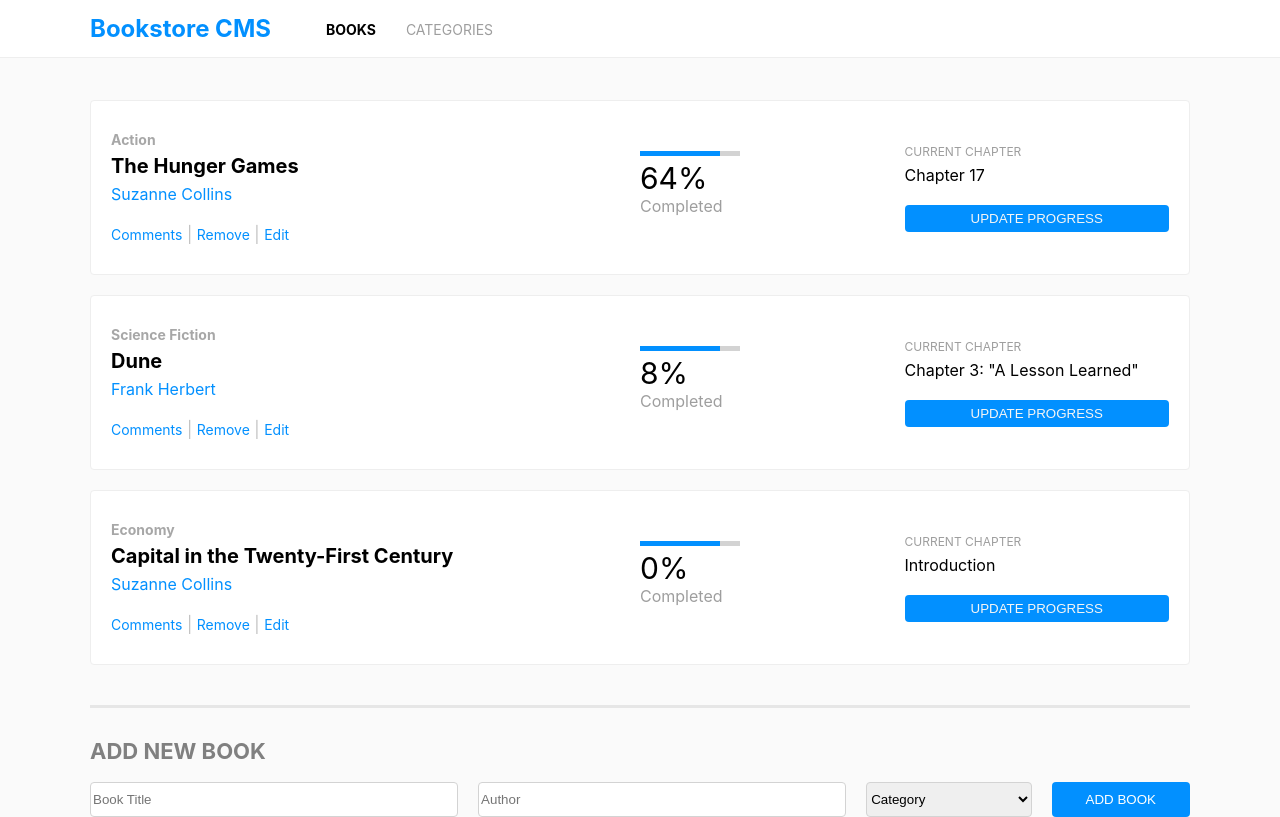
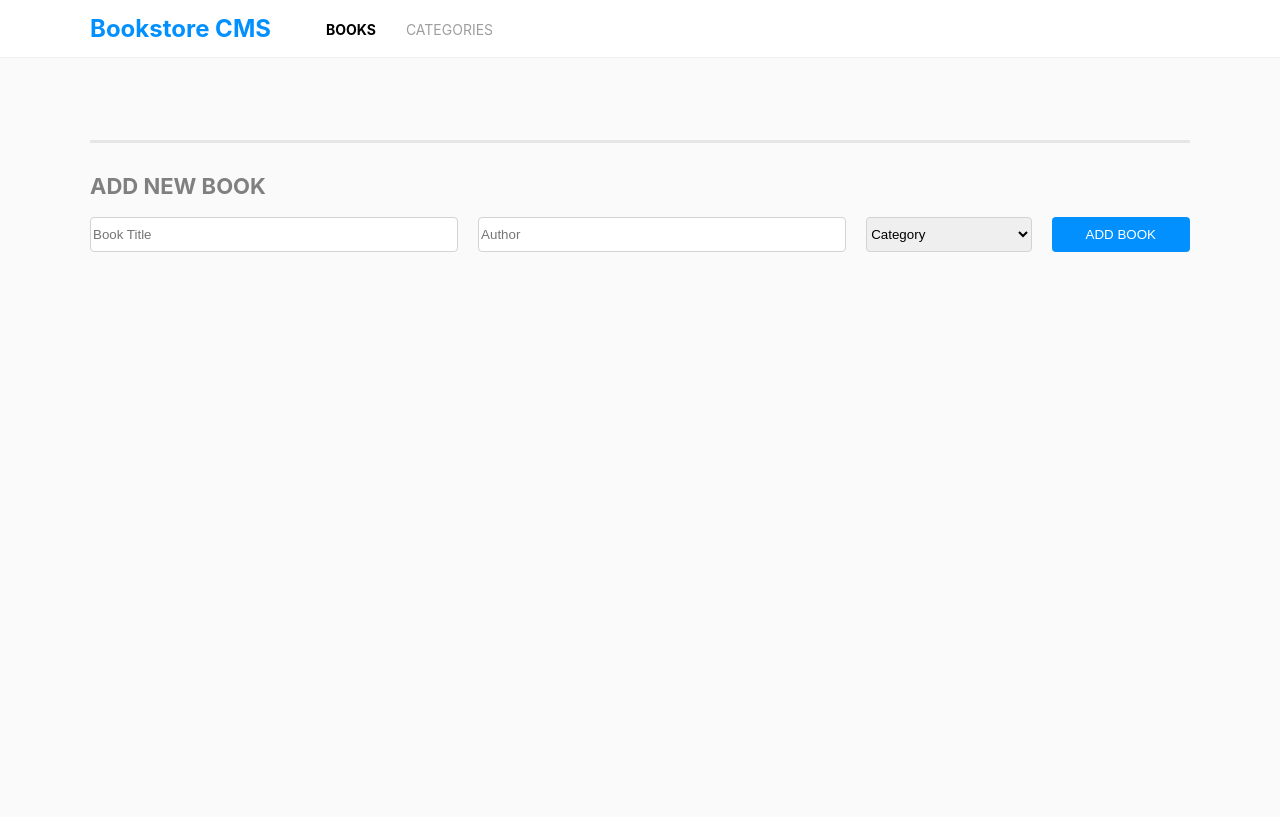
Before and after one commit to fernandorpm/bookstore, a React (Create React App) app: page / in a window 1280 px wide. Built offline with nearby package versions, Linux system fonts and the light colour scheme.

Commit message:
Add remove functionality

```diff
--- a/src/components/books/Book.js
+++ b/src/components/books/Book.js
@@ -1,38 +1,50 @@
 import React from 'react';
 import PropTypes from 'prop-types';
 
+import { useDispatch } from 'react-redux';
 import BookInfo from './BookInfo';
 import BookProgress from './BookProgress';
 import BookChapter from './BookChapter';
 
-const Book = ({ info }) => (
+import { removeBook } from '../../redux/books/books';
+
+const Book = ({
+  id, title, author, category, percentage, chapter,
+}) => {
+  const dispatch = useDispatch();
+
+  return (
     <div className="book">
       <div className="book-details">
-      <BookInfo category={info.category} name={info.name} author={info.author} />
+        <BookInfo category={category} title={title} author={author} />
         <div className="book-actions">
           <a href="/#">Comments</a>
           {' | '}
-        <a href="/#">Remove</a>
+          <a href="/#" onClick={() => dispatch(removeBook(id))}>Remove</a>
           {' | '}
           <a href="/#">Edit</a>
         </div>
       </div>
       <div className="book-status">
-      <BookProgress percentage={info.percentage} />
-      <BookChapter chapter={info.chapter} />
+        <BookProgress percentage={percentage} />
+        <BookChapter chapter={chapter} />
       </div>
     </div>
   );
+};
 
 Book.propTypes = {
-  info: PropTypes.shape({
-    id: PropTypes.number,
-    category: PropTypes.string,
-    name: PropTypes.string,
-    author: PropTypes.string,
+  id: PropTypes.string.isRequired,
+  category: PropTypes.string.isRequired,
+  title: PropTypes.string.isRequired,
+  author: PropTypes.string.isRequired,
   percentage: PropTypes.string,
   chapter: PropTypes.string,
-  }).isRequired,
+};
+
+Book.defaultProps = {
+  percentage: '0%',
+  chapter: '1',
 };
 
 export default Book;
--- a/src/components/books/BookInfo.js
+++ b/src/components/books/BookInfo.js
@@ -1,17 +1,17 @@
 import React from 'react';
 import PropTypes from 'prop-types';
 
-const BookInfo = ({ category, name, author }) => (
+const BookInfo = ({ category, title, author }) => (
   <div>
     <p className="book-category">{category}</p>
-    <p className="book-name">{name}</p>
+    <p className="book-title">{title}</p>
     <p className="book-author">{author}</p>
   </div>
 );
 
 BookInfo.propTypes = {
   category: PropTypes.string.isRequired,
-  name: PropTypes.string.isRequired,
+  title: PropTypes.string.isRequired,
   author: PropTypes.string.isRequired,
 };
 
--- a/src/components/pages/Books.js
+++ b/src/components/pages/Books.js
@@ -1,15 +1,27 @@
+import { useSelector } from 'react-redux';
 import Book from '../books/Book';
 import BookNew from '../books/BookNew';
 
-import bookList from '../../lists/bookList';
+const Books = () => {
+  const bookConfigureStore = useSelector((store) => store.booksReducer);
+  const allBooks = bookConfigureStore.map(
+    (book) => (
+      <Book
+        key={book.id}
+        id={book.id}
+        title={book.title}
+        author={book.author}
+        category={book.category}
+      />
+    ),
+  );
 
-const allBooks = bookList.map((book) => <Book key={book.id} info={book} />);
-
-const Books = () => (
-  <div className="container has-navbar">
-    { allBooks }
-    <BookNew className="book-new" />
-  </div>
-);
+  return (
+    <div className="container has-navbar">
+      { allBooks }
+      <BookNew className="book-new" />
+    </div>
+  );
+};
 
 export default Books;
--- a/src/lists/bookList.js
+++ /dev/null
@@ -1,28 +0,0 @@
-const bookList = [
-  {
-    id: 1,
-    category: 'Action',
-    name: 'The Hunger Games',
-    author: 'Suzanne Collins',
-    percentage: '64%',
-    chapter: 'Chapter 17',
-  },
-  {
-    id: 2,
-    category: 'Science Fiction',
-    name: 'Dune',
-    author: 'Frank Herbert',
-    percentage: '8%',
-    chapter: 'Chapter 3: "A Lesson Learned"',
-  },
-  {
-    id: 3,
-    category: 'Economy',
-    name: 'Capital in the Twenty-First Century',
-    author: 'Suzanne Collins',
-    percentage: '0%',
-    chapter: 'Introduction',
-  },
-];
-
-export default bookList;
--- a/src/redux/books/books.js
+++ b/src/redux/books/books.js
@@ -22,9 +22,8 @@ export const addBook = (book) => ({
   book,
 });
 
-export const removeBook = (book, id) => ({
+export const removeBook = (id) => ({
   type: REMOVE_BOOK,
-  book,
   id,
 });
 
```
Lines whose indentation alone changed are shown as unchanged.
